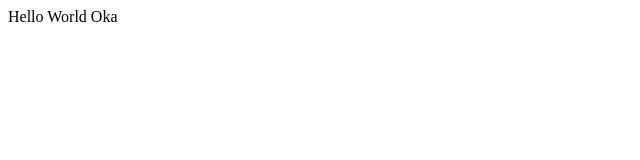
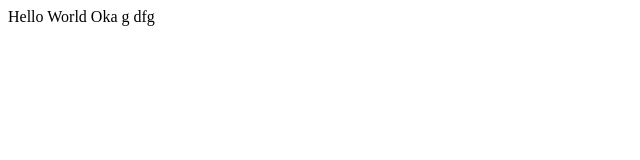
Before and after one commit to bilalarbi/16mb, a plain HTML site: page index.html in a window 1280 px wide. Shown: the full height of the page, 0-640 px from the left. Drawn offline with Linux system fonts and the light colour scheme.

Commit message:
index file updated

```diff
--- a/index.html
+++ b/index.html
@@ -2,6 +2,6 @@
 <head><title>Thsi is Me</title></head>
 
     <body>
-        Hello World Oka
+        Hello World Oka g dfg
     </body>
 </html>
```
